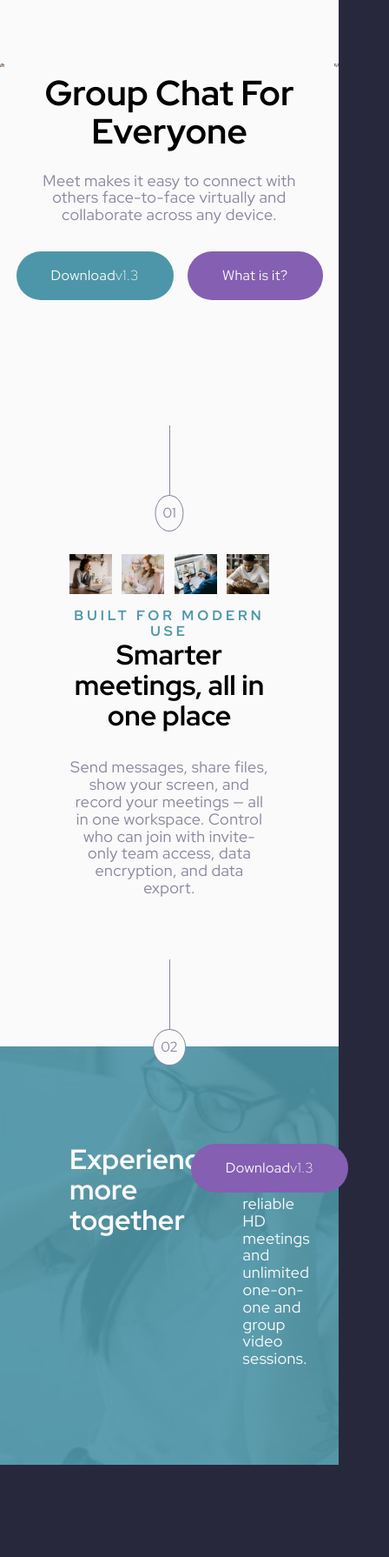
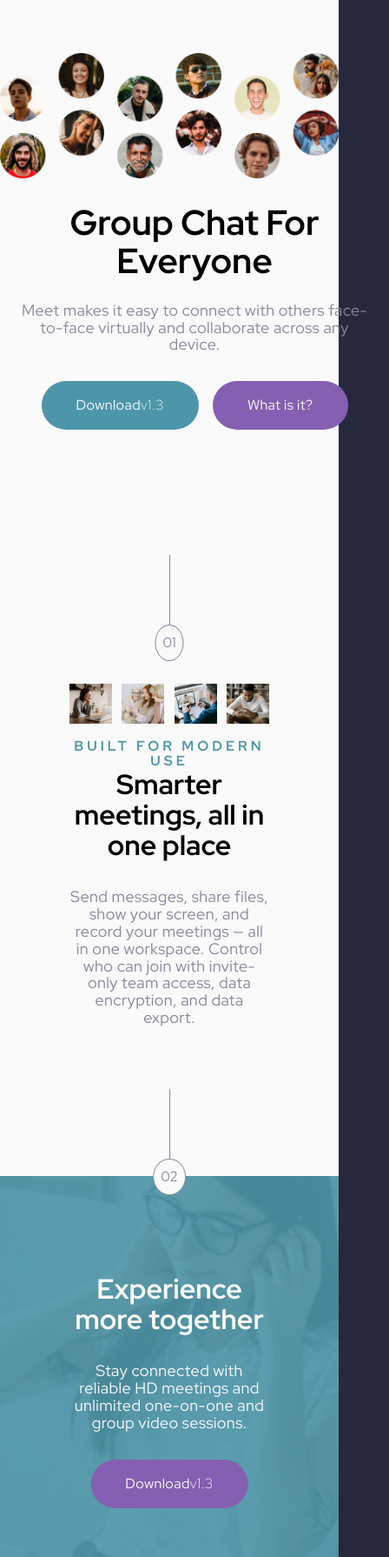
Before and after one commit to Star-Mdakane/meet-landing-page, a plain HTML site: page starter-code/index.html in a window 390 px wide. Shown: the part 116-1906 px from the top of the page at 87% size, 448 px wide, since content can reach past the window. Before the commit the page ends 1800 px from the top, so only its background shows below. Drawn offline with Linux system fonts and the light colour scheme.

Commit message:
tablet view

```diff
--- a/starter-code/index.html
+++ b/starter-code/index.html
@@ -30,7 +30,7 @@
         <img src="/starter-code/assets/tablet/image-hero.png" alt="people contact photos">
       </div>
       <div class="lower">
-        <div class="img-left">
+        <div class="img-left side">
           <img src="/starter-code/assets/desktop/image-hero-left.png" alt="">
         </div>
         <div class="hero-content">
@@ -49,7 +49,7 @@
             </a>
           </div>
         </div>
-        <div class="img-right">
+        <div class="img-right side">
           <img src="/starter-code/assets/desktop/image-hero-right.png" alt="">
         </div>
       </div>
--- a/starter-code/style.css
+++ b/starter-code/style.css
@@ -77,6 +77,8 @@ nav {
 
 .hero-content {
     padding: 1.5rem;
+    width: 28rem;
+    margin: 0 auto;
 }
 
 .hero .lower h1 {
@@ -189,8 +191,6 @@ ul {
     letter-spacing: 0px;
 }
 
-.content-content p {}
-
 footer {
     display: flex;
     flex-direction: column;
@@ -261,7 +261,6 @@ footer {
 
 .footer-container {
     display: flex;
-    grid-template-columns: 455px 355px 256px;
     gap: 2rem;
     margin: 0 auto;
     max-width: 70rem;
@@ -285,6 +284,7 @@ footer {
 }
 
 .footer-content .f-btn {
+    width: 100%;
     flex-basis: 256px;
     position: relative;
 }
@@ -327,3 +327,42 @@ ul img {
 .btn.purple {
     background-color: var(--purple-dark);
 }
+
+@media screen and (max-width: 48rem) {
+    .hero .upper {
+        display: block;
+    }
+
+    .lower {
+        display: grid;
+        grid-template-columns: 1fr;
+        gap: 0.5rem;
+    }
+
+    .lower .side {
+        display: none;
+    }
+
+    .footer-container {
+        text-align: center;
+        flex-direction: column;
+    }
+
+    .footer-content h2 {
+        flex-basis: auto;
+    }
+
+    .footer-content p {
+        flex-basis: auto;
+    }
+
+    .footer-content .f-btn {
+        flex-basis: auto;
+    }
+
+    .footer-content .f-btn .btn {
+        right: 50%;
+        transform: translateX(50%);
+    }
+
+}
```
Also changed, not shown: starter-code/assets/tablet/Tab 1.png (added), starter-code/assets/tablet/tab 2.png (added).
